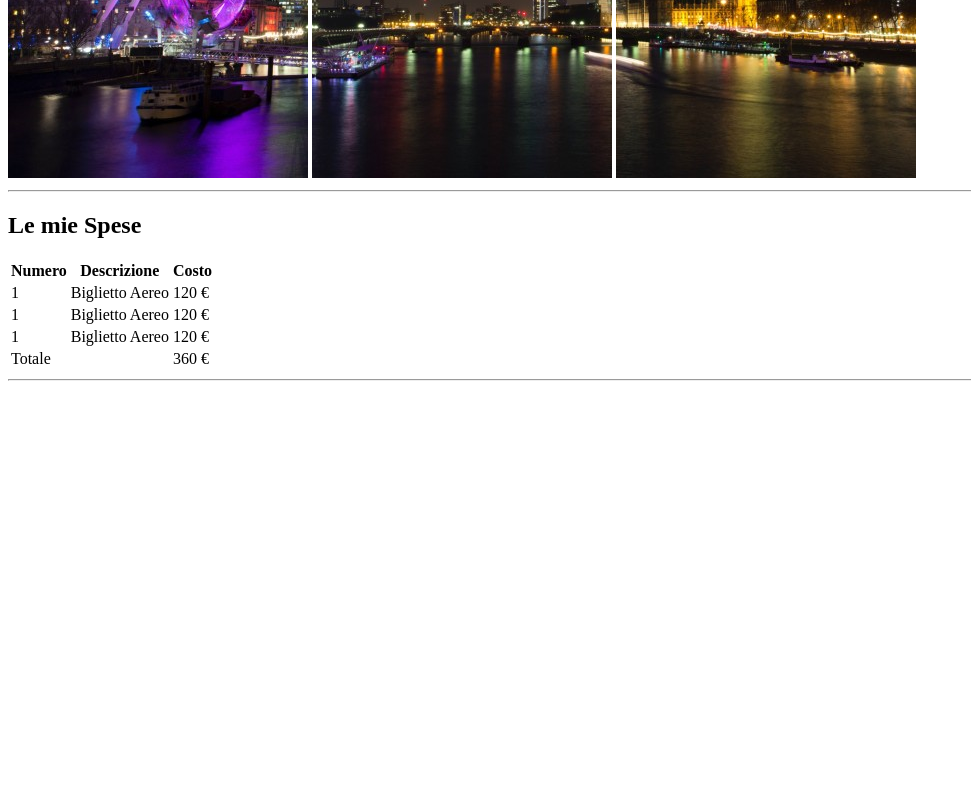
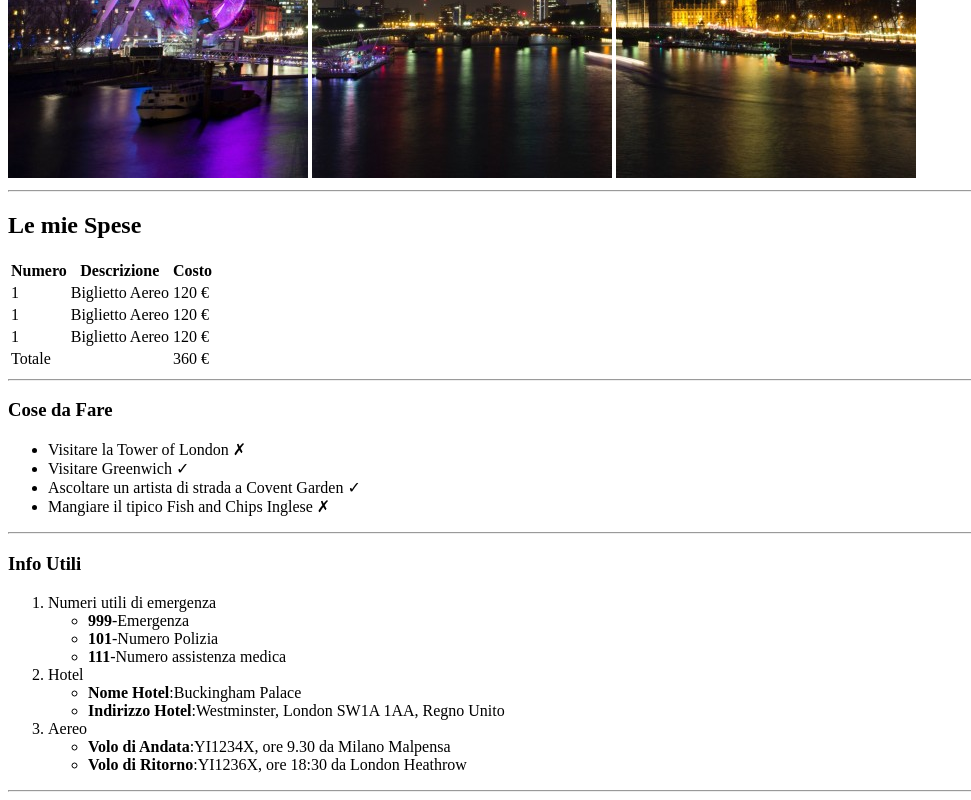
Before and after one commit to FrancescoDOrtona/html-london-trip, a plain HTML site: page index.html in a window 1280 px wide. Shown: the part 502-1302 px from the top of the page, without its empty margins (0-971 px from the left). Before the commit the page ends 891 px from the top, so only its background shows below. Drawn offline with Linux system fonts and the light colour scheme.

Commit message:
Commit body

```diff
--- a/index.html
+++ b/index.html
@@ -17,7 +17,7 @@
             <img src="./img/pexels-bill-emrich-230794-2.jpg" alt="Big Ben">
         </div>
     </header>
-    <hr>
+        <hr>
 
     <!-- Corpo della pagina -->
 
@@ -53,6 +53,52 @@
         </table>
         <hr>
 
+        <!-- Cose da Fare -->
+        <h3>Cose da Fare</h3>
+
+        <div>
+            <ul>
+                <li>Visitare la Tower of London &cross;</li>
+                <li>Visitare Greenwich &check;</li>
+                <li>Ascoltare un artista di strada a Covent Garden &check;</li>
+                <li>Mangiare il tipico Fish and Chips Inglese &cross;</li>
+            </ul>
+        </div>
+        <hr>
+
+        <!-- Info utili -->
+        <h3>Info Utili</h3>
+
+        <div>
+            <ol>
+                <li>
+                    <span>Numeri utili di emergenza</span>
+                    <ul>
+                        <li><strong>999</strong>-Emergenza</li>
+                        <li><strong>101</strong>-Numero Polizia</li>
+                        <li><strong>111</strong>-Numero assistenza medica</li>
+                    </ul>
+                </li>
+
+                <li>
+                    <span>Hotel</span>
+                    <ul>
+                        <li><strong>Nome Hotel</strong>:Buckingham Palace</li>
+                        <li><strong>Indirizzo Hotel</strong>:Westminster, London SW1A 1AA, Regno Unito</li>
+                    </ul>
+                </li>
+
+                <li>
+                    <span>Aereo</span>
+                    <ul>
+                        <li><strong>Volo di Andata</strong>:YI1234X, ore 9.30 da Milano Malpensa</li>
+                        <li><strong>Volo di Ritorno</strong>:YI1236X, ore 18:30 da London Heathrow</li>
+                    </ul>
+                </li>
+            </ol>
+        </div>
+        <hr>
+
     </section>
 </body>
 </html>
```
